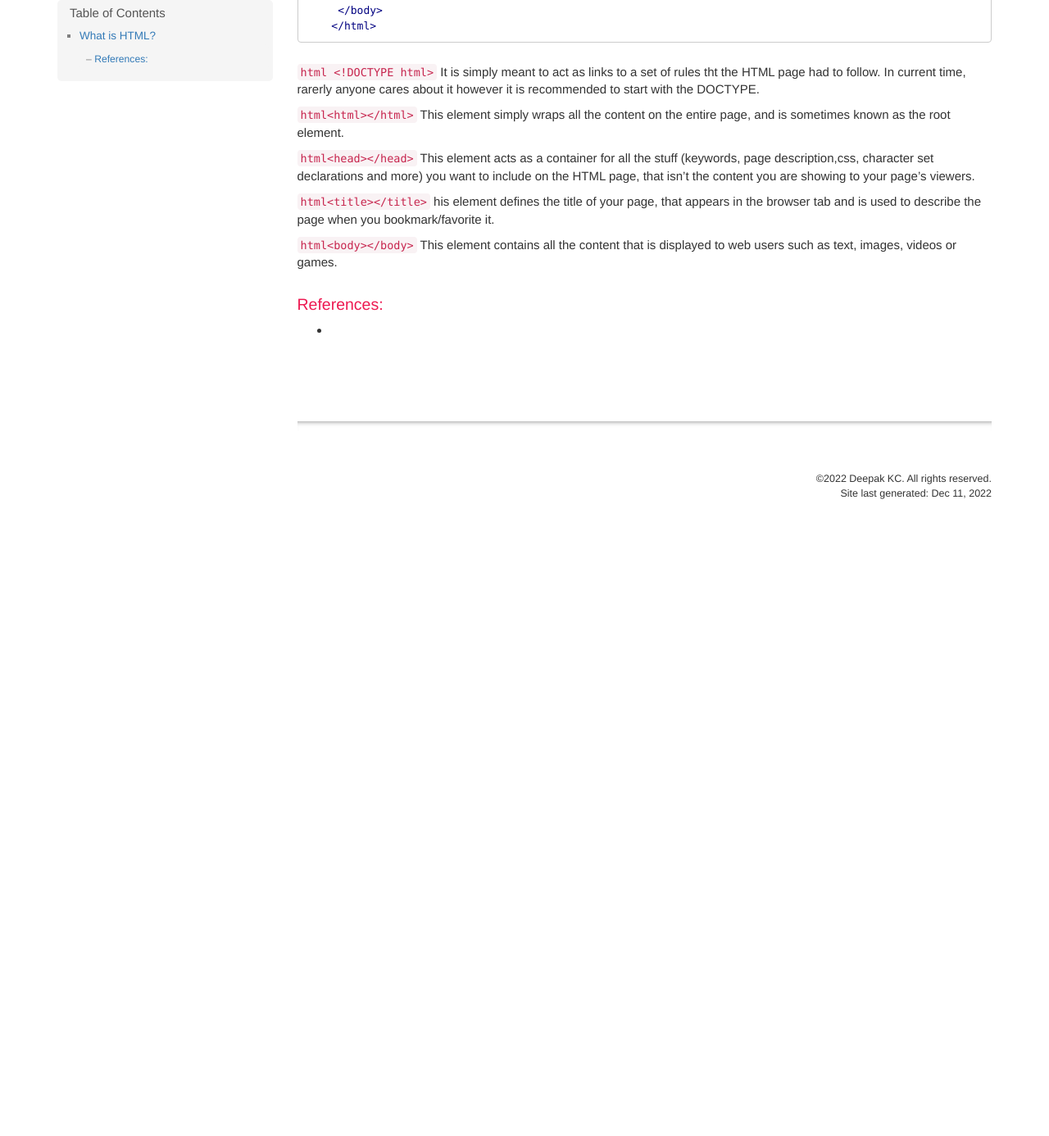
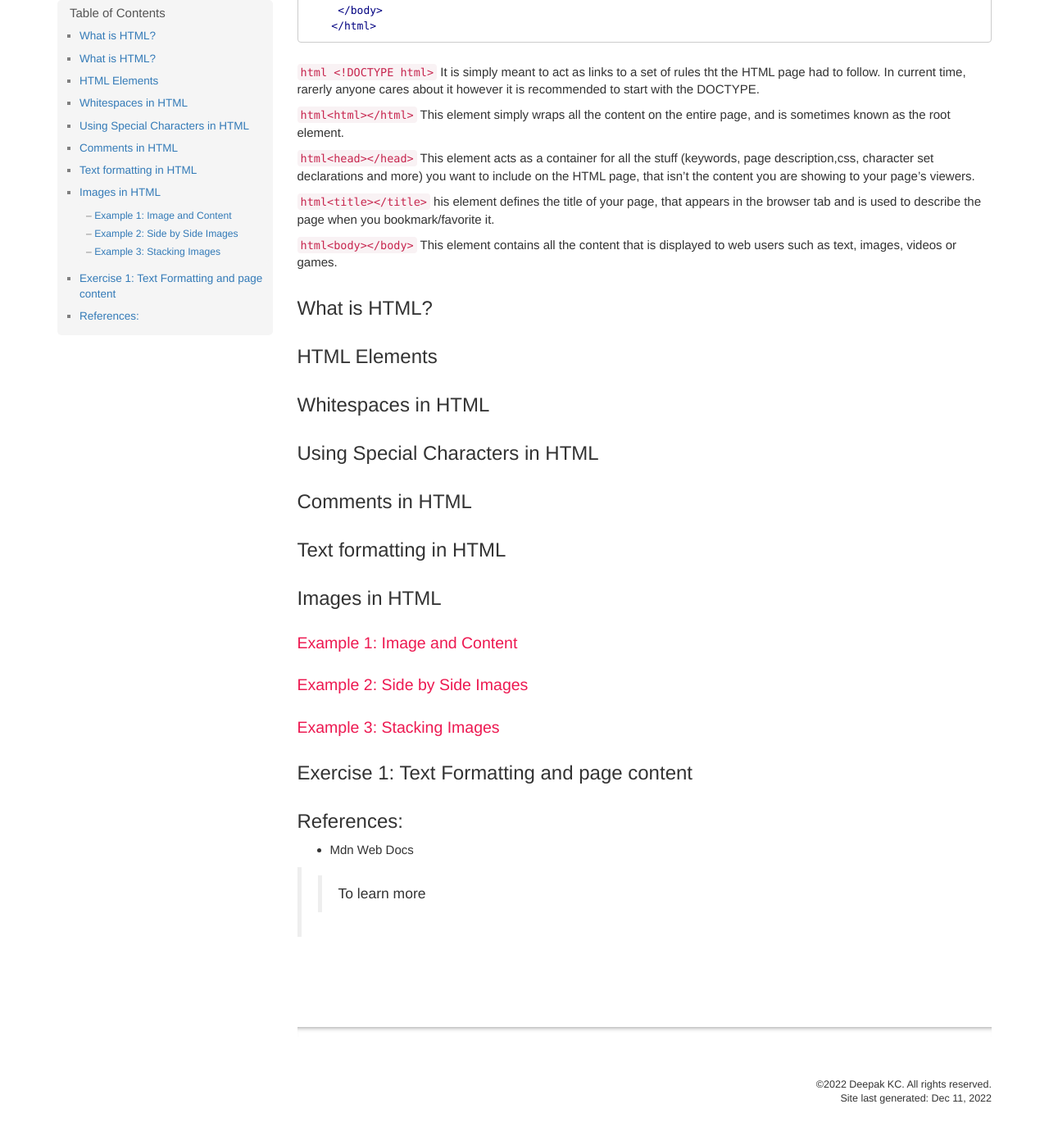
Before and after one commit to dipaish/www23, a Jekyll site: the page built from index.md, in a window 1280 px wide and 1400 px high, scrolled down 998 px. Shown: the top 1386 px of the window at 82% size. Built offline with Jekyll 4.4.1, drawn with Linux system fonts in a browser that asks for light colours; our own code applies the rules of GitHub Pages for plain Markdown files; comment, search, counter and statistics services are not loaded; before the commit the page ends 1659 px from its top, so only the background shows below that.

Commit message:
updates basics html

````diff
--- a/index.md
+++ b/index.md
@@ -44,5 +44,29 @@ his element defines the title of your page, that appears in the browser tab and
  ```html<body></body>```
 This element contains all the content that is displayed to web users such as text, images, videos or games.
 
-### References:
--
+## What is HTML?
+
+## HTML Elements
+
+## Whitespaces in HTML
+
+## Using Special Characters in HTML
+
+## Comments in HTML
+
+## Text formatting in HTML
+
+## Images in HTML
+
+### Example 1: Image and Content
+
+### Example 2: Side by Side Images
+
+### Example 3: Stacking Images
+
+## Exercise 1: Text Formatting and page content
+
+## References:
+- Mdn Web Docs
+
+>> To learn more
````
